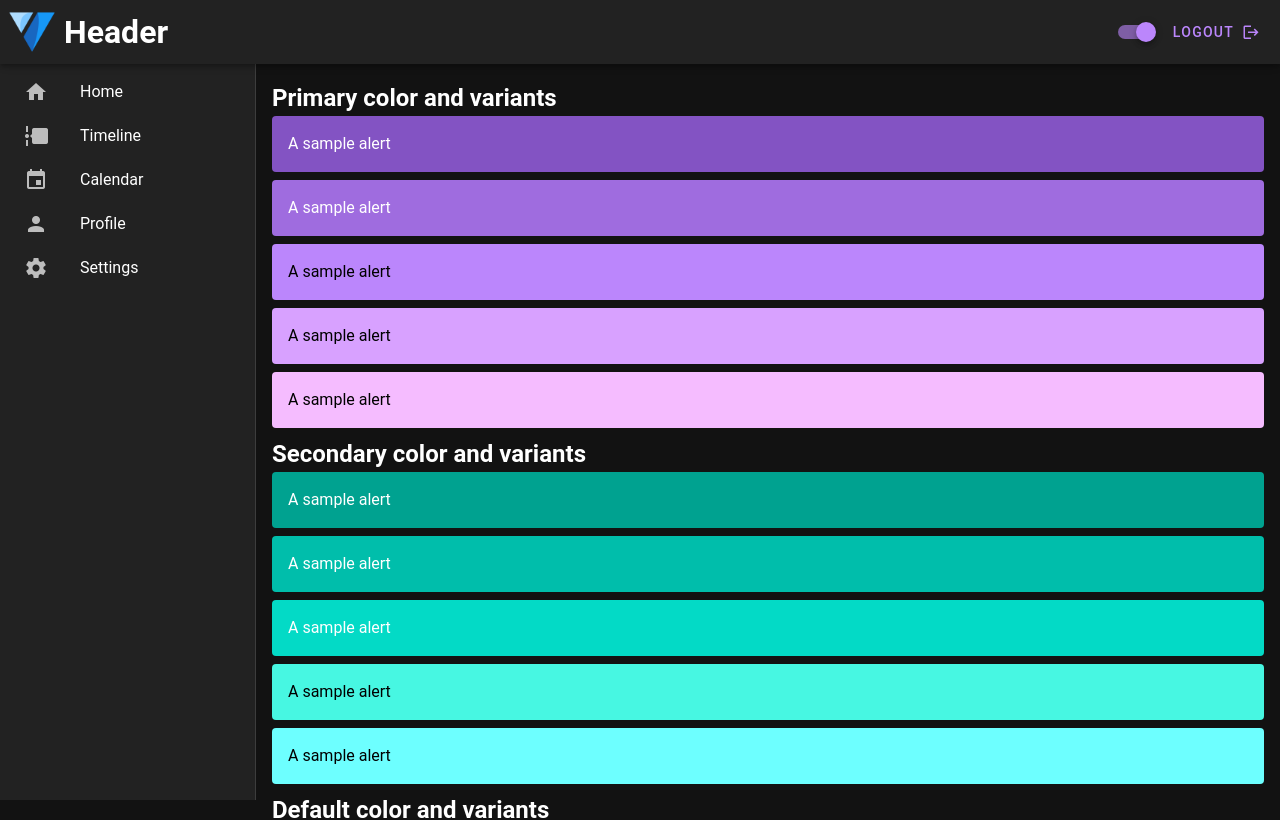
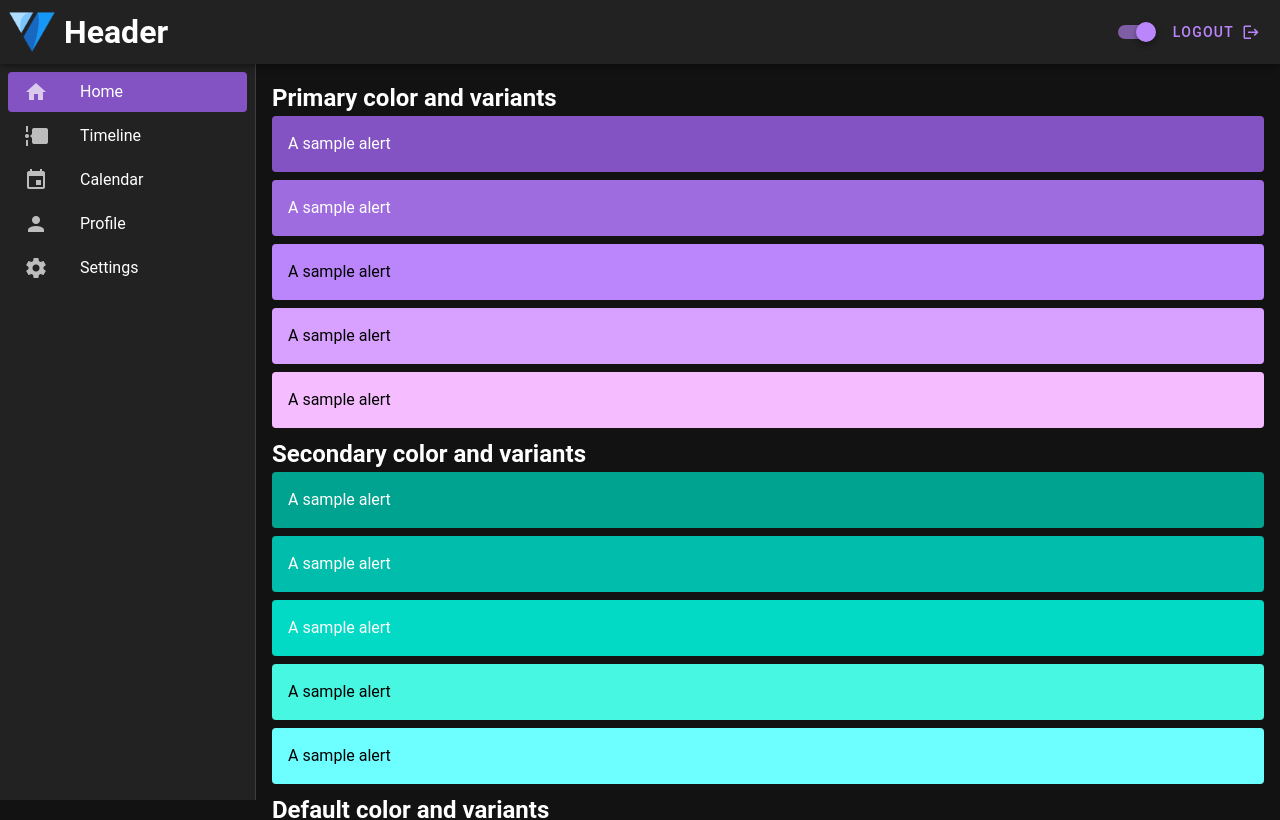
Before and after one commit to Mamun724/vue-animation, a Vue app: page / in a window 1280 px wide. Shown: the top 820 px of the page. Built offline with nearby package versions, Linux system fonts and the light colour scheme.

Commit message:
Use auto generated class name instead of manually creating class.

```diff
--- a/src/components/Sidebar.vue
+++ b/src/components/Sidebar.vue
@@ -4,7 +4,8 @@
     :lines="false">
     <v-list-item
       v-for="(item, index) in data"
-      class="pl-4 selected"
+      class="pl-4"
+      :class="{'bg-primary-darken-2': selectedSideMenu.link === item.link}"
       @click="itemClick(item)"
       :key="index">
       {{ item.text }}
@@ -16,7 +17,8 @@
 </template>
 
 <script setup>
-import {useTheme} from "vuetify";
+import {useRoute, useRouter} from "vue-router";
+import {effect, ref} from "vue";
 
 const data = [
   {
@@ -46,16 +48,22 @@ const data = [
   },
 ];
 
+const route = useRoute();
+const router = useRouter();
+
+const selectedSideMenu = ref(data.find(item => item.link === route.path));
+
+effect(() => {
+  selectedSideMenu.value = data.find(item => item.link === route.path);
+});
+
 const itemClick = (item) => {
-  console.log(item.link);
+  router.push({path: item.link});
 }
-
-const theme = useTheme()
-console.log(theme.computedThemes.value);
 </script>
 
 <style>
-.selected {
-  background-color: var(--v-theme-primary) !important;
+.v-list-item--variant-text.selected {
+  /* background-color: var(--v-theme-primary); TODO this doesn't work, used auto generated class name above: bg-primary-darken-2 */
 }
 </style>
--- a/src/router/index.js
+++ b/src/router/index.js
@@ -1,6 +1,8 @@
 // Composables
 import {createRouter, createWebHistory} from 'vue-router'
 import store from "@/plugins/store";
+import Profile from "@/components/Profile.vue";
+import NotFound from "@/views/NotFound.vue";
 
 const routes = [
   {
@@ -22,6 +24,11 @@ const routes = [
           }
         }
       },
+      {
+        path: 'profile',
+        name: 'Profile',
+        component: Profile
+      }
     ],
   },
   {
@@ -39,6 +46,11 @@ const routes = [
     name: "splash",
     component: () => import("@/components/SplashScreen.vue")
   },
+  {
+    path: "/:pathMatch(.*)*",
+    name: 'not-found',
+    component: NotFound
+  }
 ]
 
 const router = createRouter({
--- /dev/null
+++ b/src/views/NotFound.vue
@@ -0,0 +1,11 @@
+<template>
+<h1>404 Not found</h1>
+</template>
+
+<script setup>
+
+</script>
+
+<style scoped>
+
+</style>
```
